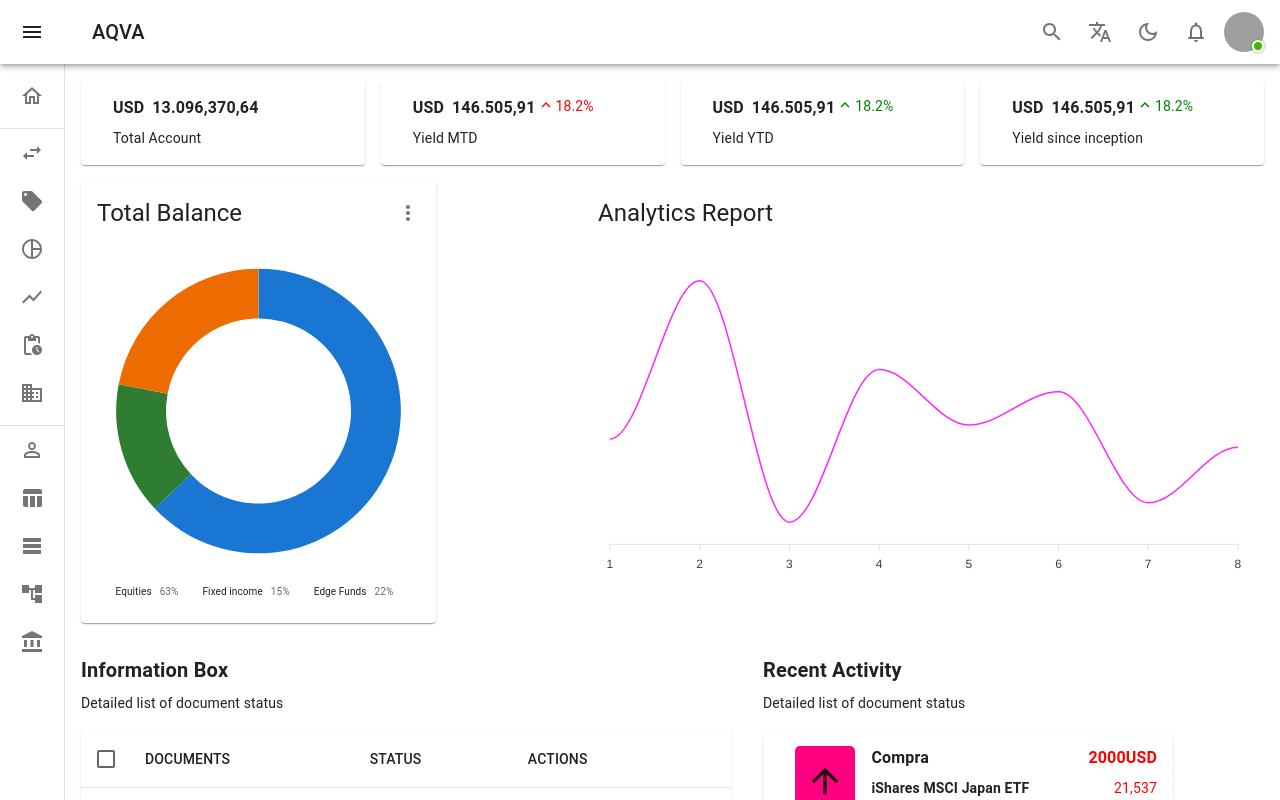
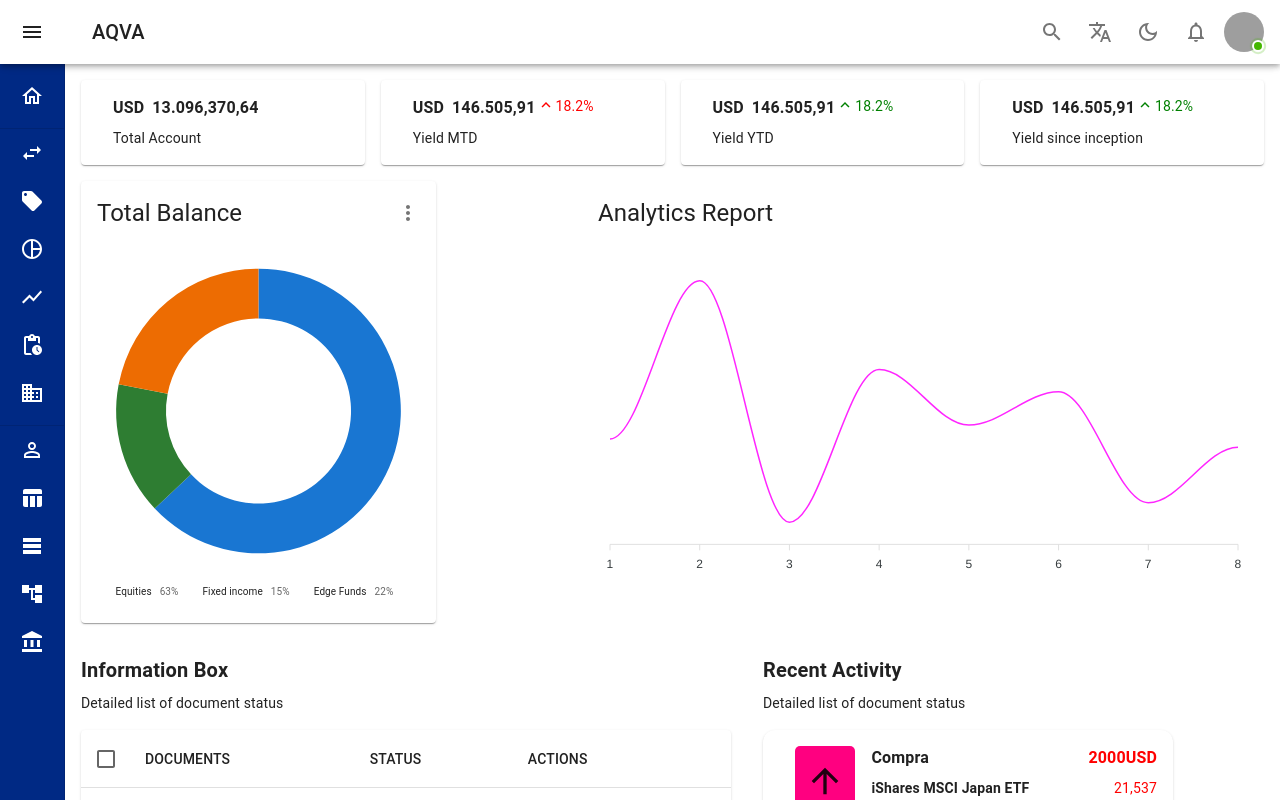
Before and after one commit to RRonier/react-mui, a React (Vite) app: page /dashboard in a window 1280 px wide. Shown: the top 800 px of the page. Built offline with nearby package versions, Linux system fonts and the light colour scheme; data requests are answered from the project's data file; sample sign-in values are in the browser's storage; grey boxes are pictures that could not be loaded.

Commit message:
drawer bgcolor resolved

```diff
--- a/src/layouts/Drawer/Drawer.tsx
+++ b/src/layouts/Drawer/Drawer.tsx
@@ -27,22 +27,31 @@ import AccountBalanceIcon from '@mui/icons-material/AccountBalance';
 import AccountTreeIcon from '@mui/icons-material/AccountTree';
 import TableRowsIcon from '@mui/icons-material/TableRows';
 import TableChartIcon from '@mui/icons-material/TableChart';
+import { pink, } from '@mui/material/colors';
 
 import { ListSubheader } from '@mui/material';
 const upperList = [
-  { name: 'Transfers', icon: <SwapHorizIcon /> },
-  { name: 'Activity', icon: <LocalOfferIcon /> },
-  { name: 'Position', icon: <PieChartOutlineIcon /> },
-  { name: 'Yield', icon: <ShowChartIcon /> },
-  { name: 'Subscriptions', icon: <PendingActionsIcon /> },
-  { name: 'Private Equity', icon: <BusinessOutlinedIcon /> }
+  {
+    name: 'Transfers', icon: <SwapHorizIcon sx={{ color: "#ffffff" }} />
+  },
+  {
+    name: 'Activity', icon: <LocalOfferIcon sx={{ color: "#ffffff" }} />
+  },
+  { name: 'Position', icon: <PieChartOutlineIcon sx={{ color: "#ffffff" }} /> },
+  { name: 'Yield', icon: <ShowChartIcon sx={{ color: "#ffffff" }} /> },
+  { name: 'Subscriptions', icon: <PendingActionsIcon sx={{ color: "#ffffff" }} /> },
+  {
+    name: 'Private Equity', icon: <BusinessOutlinedIcon sx={{ color: "#ffffff" }} />
+  }
 ]
 const secondList = [
-  { name: 'Personal Information', icon: <PersonOutlineIcon /> },
-  { name: 'Economic Information', icon: <TableChartIcon /> },
-  { name: 'Household', icon: <TableRowsIcon /> },
-  { name: 'Vehicles', icon: <AccountTreeIcon /> },
-  { name: 'Banc Accounts', icon: <AccountBalanceIcon /> }
+  {
+    name: 'Personal Information', icon: <PersonOutlineIcon sx={{ color: "#ffffff" }} />
+  },
+  { name: 'Economic Information', icon: <TableChartIcon sx={{ color: "#ffffff" }} /> },
+  { name: 'Household', icon: <TableRowsIcon sx={{ color: "#ffffff" }} /> },
+  { name: 'Vehicles', icon: <AccountTreeIcon sx={{ color: "#ffffff" }} /> },
+  { name: 'Banc Accounts', icon: <AccountBalanceIcon sx={{ color: "#ffffff" }} /> }
 ]
 const drawerWidth = 240;
 
@@ -102,7 +111,12 @@ export default function MiniDrawer({ open, handleDrawerClose, handleDrawerOpen }
   return (
     <Box sx={{ display: 'flex' }}>
       <CssBaseline />
-      <Drawer variant="permanent" open={open}>
+      <Drawer variant="permanent" open={open} PaperProps={{
+        sx: {
+          backgroundColor: "#002984",
+          color: "#ffffff"
+        }
+      }}>
         <DrawerHeader>
           <Typography variant="h6" noWrap component="div" sx={{
             width: '100%',
@@ -131,9 +145,13 @@ export default function MiniDrawer({ open, handleDrawerClose, handleDrawerOpen }
                   justifyContent: 'center',
                 }}
               >
-                <HomeOutlinedIcon />
+                <HomeOutlinedIcon sx={{
+                  color: "#ffffff"
+                }} />
               </ListItemIcon>
-              <ListItemText primary="Home" sx={{ opacity: open ? 1 : 0 }} />
+              <ListItemText primary="Home" sx={{
+                opacity: open ? 1 : 0,
+              }} />
             </ListItemButton>
           </ListItem>
         </List>
@@ -142,12 +160,15 @@ export default function MiniDrawer({ open, handleDrawerClose, handleDrawerOpen }
           aria-labelledby="nested-list-subheader"
           component="nav"
           subheader={
-            <ListSubheader sx={{ display: !open && "none" }} component="div" id="nested-list-subheader">
+            <ListSubheader sx={{
+              display: !open && "none", backgroundColor: "#002984",
+              color: "#ffffff"
+            }} component="div" id="nested-list-subheader">
               YOUR ACCOUNT
             </ListSubheader>
           }
         >
-          {upperList.map((element, index) => (
+          {upperList.map((element) => (
             <ListItem key={element.name} disablePadding sx={{ display: 'block' }}>
               <ListItemButton
                 sx={{
@@ -175,12 +196,15 @@ export default function MiniDrawer({ open, handleDrawerClose, handleDrawerOpen }
           aria-labelledby="nested-list-subheader"
           component="nav"
           subheader={
-            <ListSubheader sx={{ display: !open && "none" }} component="div">
+            <ListSubheader sx={{
+              display: !open && "none", backgroundColor: "#002984",
+              color: "#ffffff"
+            }} component="div">
               GENERAL INFORMATION
             </ListSubheader>
           }
         >
-          {secondList.map((element, index) => (
+          {secondList.map((element) => (
             <ListItem key={element.name} disablePadding sx={{ display: 'block' }}>
               <ListItemButton
                 sx={{
```
